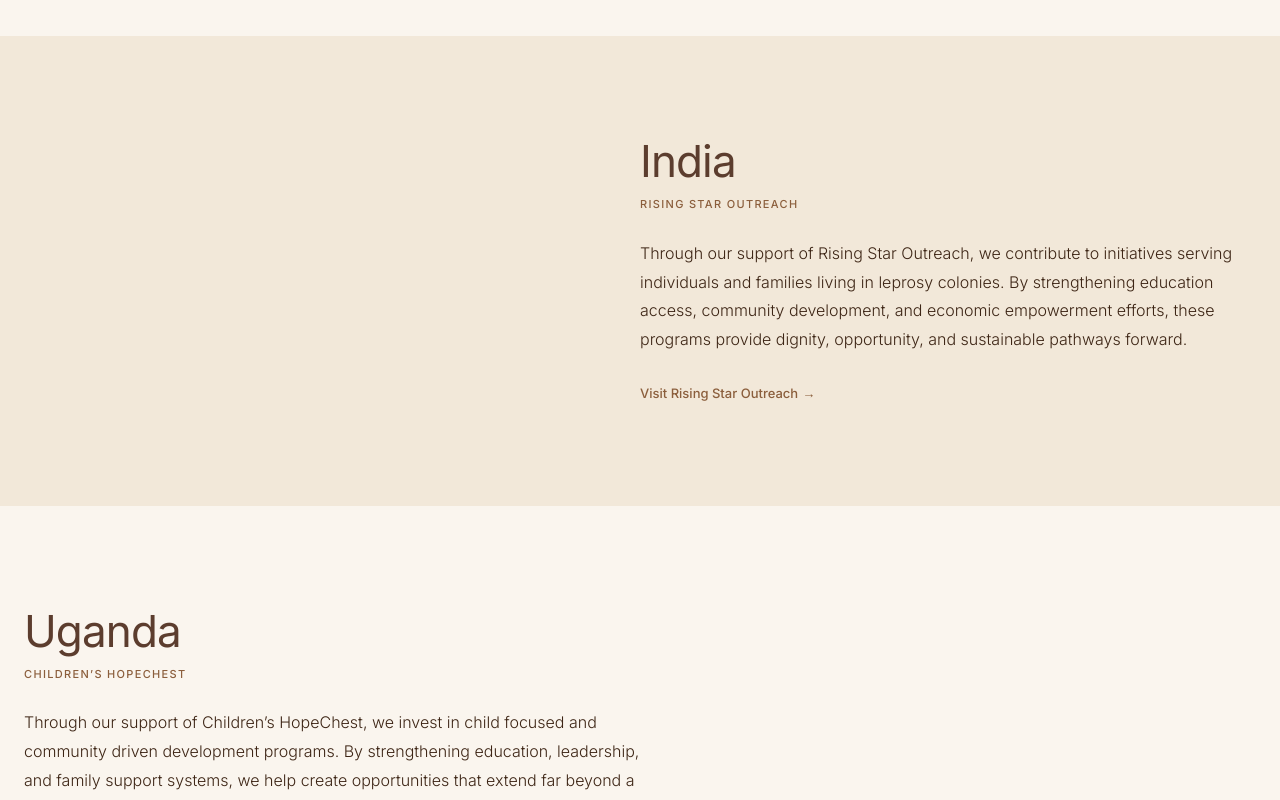
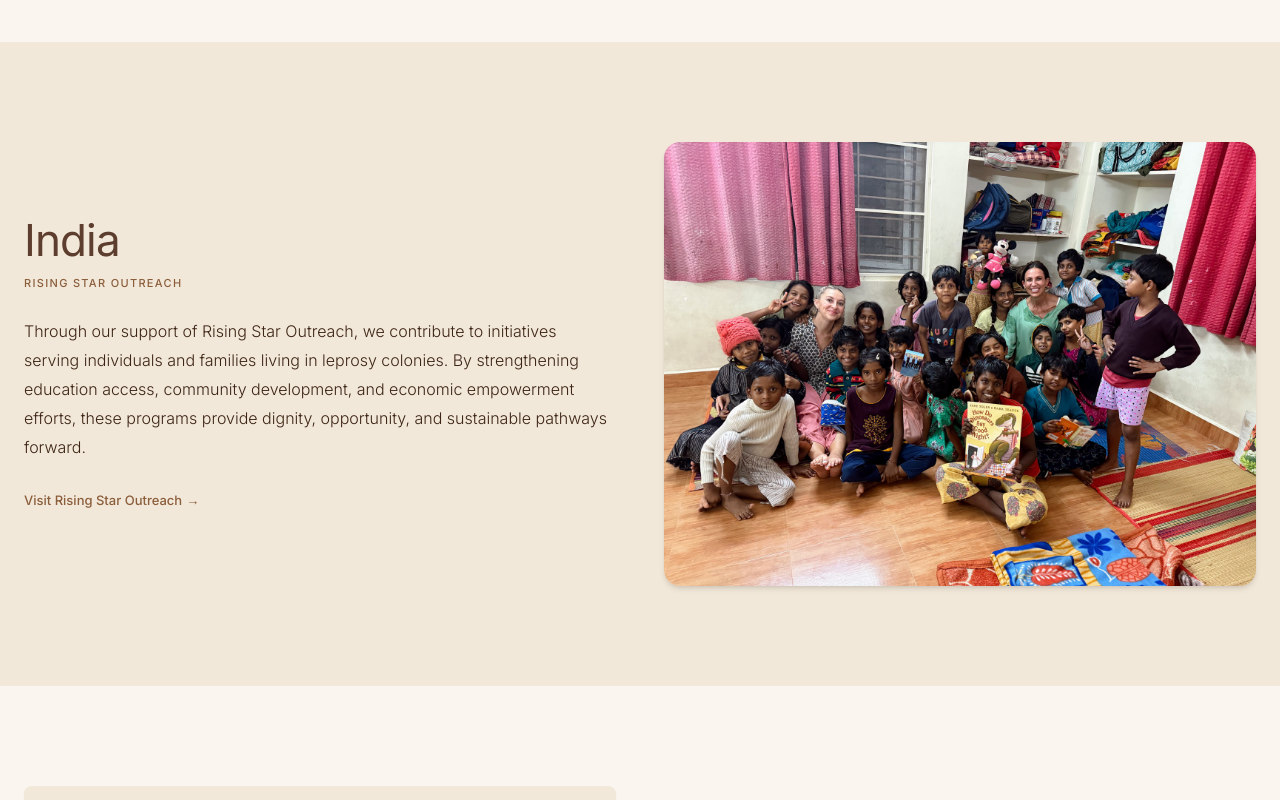
Before and after one commit to koren-source/jj-family-foundation, a Next.js app: page /global-outreach in a window 1280 px wide. Shown: the part 980-1780 px from the top of the page. Built offline with nearby package versions, Linux system fonts and the light colour scheme.

Commit message:
feat: add India photo — Rising Star Outreach visit

```diff
--- a/app/global-outreach/page.tsx
+++ b/app/global-outreach/page.tsx
@@ -1,5 +1,7 @@
 import type { Metadata } from "next";
+import Image from "next/image";
 import HeroSection from "@/components/HeroSection";
+import ImagePlaceholder from "@/components/ImagePlaceholder";
 import { COUNTRIES } from "@/lib/constants";
 
 export const metadata: Metadata = {
@@ -29,7 +31,25 @@
               i % 2 === 0 ? "md:flex-row" : "md:flex-row-reverse"
             } gap-12 items-center`}
           >
-                        <div className="md:w-1/2">
+            {/* Image column */}
+            <div className="md:w-1/2">
+              {"image" in country && country.image ? (
+                <div className="relative rounded-2xl overflow-hidden aspect-[4/3] shadow-md">
+                  <Image
+                    src={country.image}
+                    alt={(country as { imageAlt?: string; name: string }).imageAlt ?? country.name}
+                    fill
+                    className="object-cover"
+                    sizes="(max-width: 768px) 100vw, 50vw"
+                  />
+                </div>
+              ) : (
+                <ImagePlaceholder className="rounded-2xl shadow-sm" />
+              )}
+            </div>
+
+            {/* Text column */}
+            <div className="md:w-1/2">
               <h2 className="text-[44px] font-normal text-brown-dark font-display mb-2">
                 {country.name}
               </h2>
--- a/lib/constants.ts
+++ b/lib/constants.ts
@@ -74,6 +74,8 @@
     description:
       "Through our support of Rising Star Outreach, we contribute to initiatives serving individuals and families living in leprosy colonies. By strengthening education access, community development, and economic empowerment efforts, these programs provide dignity, opportunity, and sustainable pathways forward.",
     link: { label: "Visit Rising Star Outreach", href: "#" },
+    image: "/images/india-rising-star.jpg",
+    imageAlt: "JJ Family Foundation team with children at Rising Star Outreach, India",
   },
   {
     name: "Uganda",
```
Also changed, not shown: public/images/india-rising-star.jpg (added).
